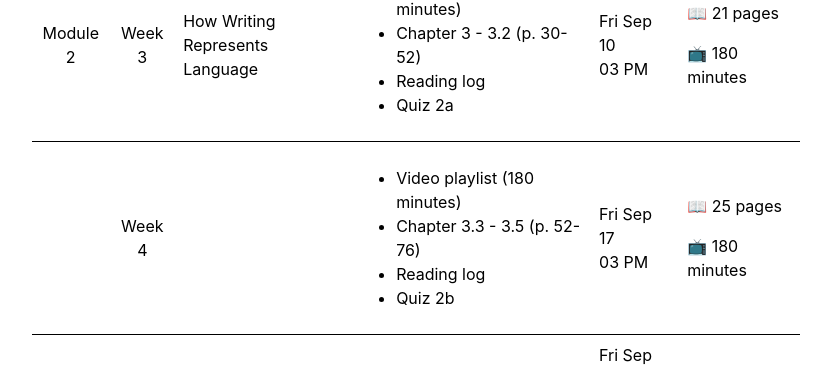
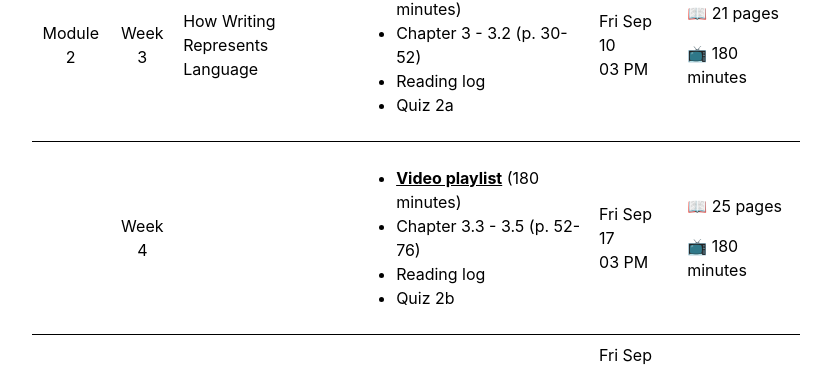
Before and after one commit to 2022-Spring-LING-270/2022-Spring-LING-270.github.io, a Jekyll site: the page built from schedule.md, in a window 1280 px wide and 900 px high, scrolled down 953 px. Shown: the part 92-459 px from the top of the window, without its empty margins (224-1055 px from the left). Built offline with Jekyll 4.4.1, drawn with Linux system fonts in a browser that asks for light colours; part of the change alters nothing that is shown.

```diff
--- a/_data/schedule.yaml
+++ b/_data/schedule.yaml
@@ -135,6 +135,7 @@
   reading:
     -
      title: "Video playlist"
+     url: "https://www.youtube.com/watch?v=sqkf_cgQUI0&list=PLydysiDoFy5VipwO12eoGC1Nwd9PTTsGL"
      length:
        value: "180"
        unit: "minutes"
```
